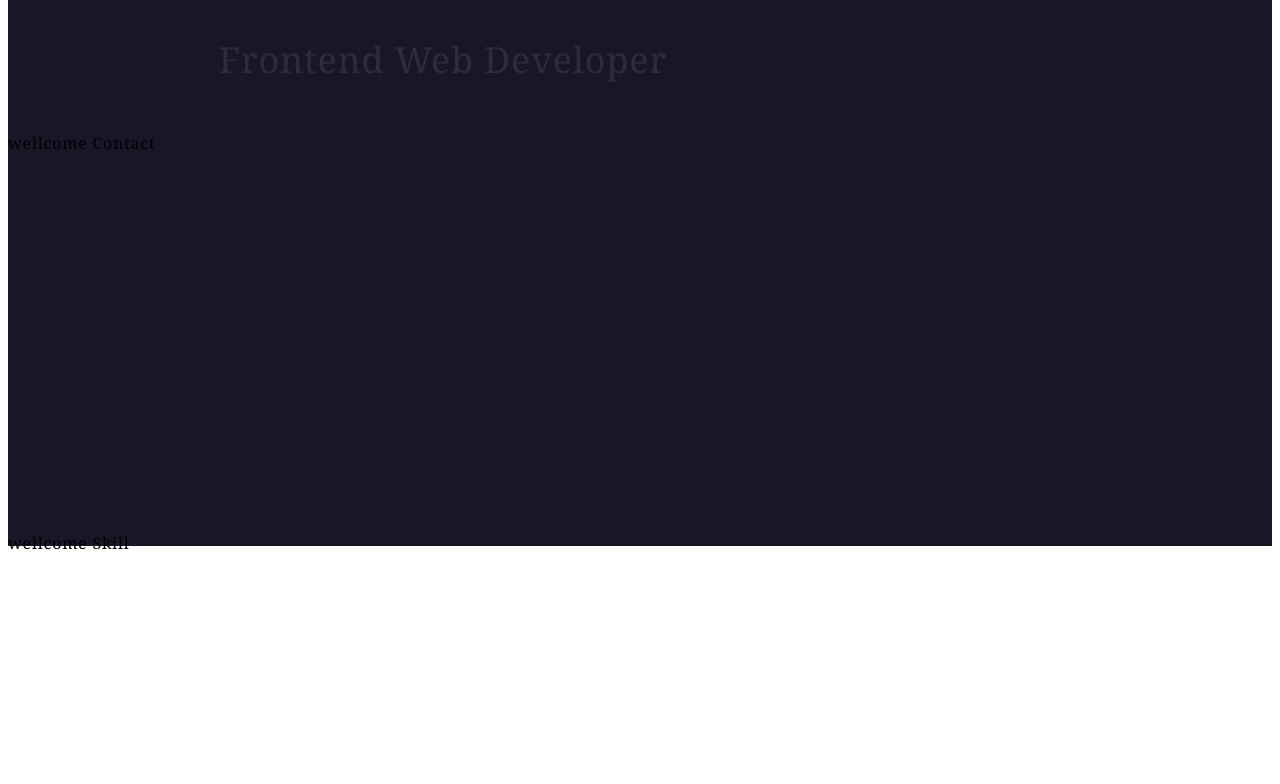
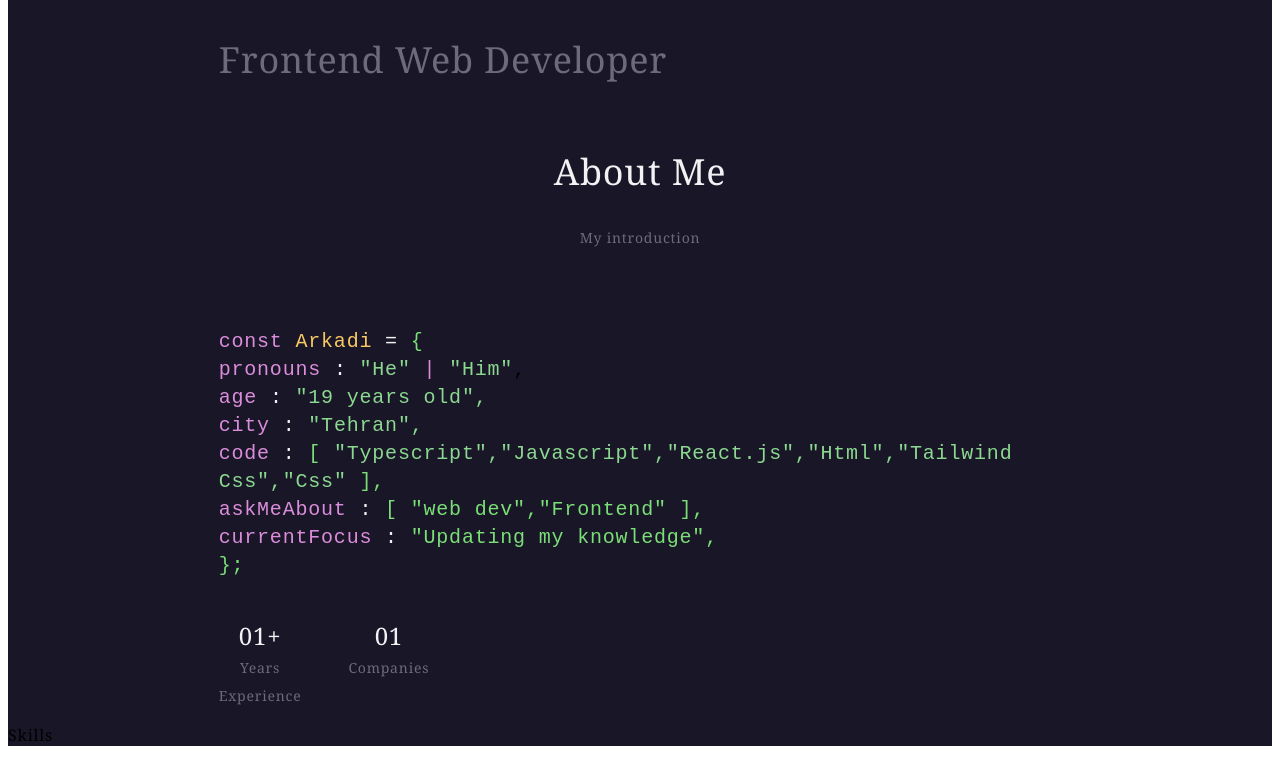
Before and after one commit to ArkadiNazarian/portfolio, a React (Create React App) app: page / in a window 1280 px wide. Shown: the part 262-1046 px from the top of the page. After the commit the page ends 1008 px from the top, so only its background shows below. Built offline with nearby package versions, Linux system fonts and the light colour scheme.

Commit message:
arkadi about added

```diff
--- /dev/null
+++ b/src/About/about.tsx
@@ -0,0 +1,39 @@
+export const About = () => {
+    return (
+        <div>
+            <div className="tw-text-center ">
+                <p className="tw-text-4xl tw-text-secondary">About Me</p>
+                <p className="tw-text-sm tw-text-third">My introduction</p>
+            </div>
+            <div className="tw-mt-20 tw-text-xl tw-grid tw-grid-cols-6">
+                <code className="tw-col-start-2 tw-col-span-4">
+                    <span className="tw-text-code">const </span><span className="tw-text-name"> Arkadi </span><span className="tw-text-secondary"> = </span><span className="tw-text-curlybrackets"> &#123;</span>
+                    <br />
+                    <span className="tw-text-code"> pronouns </span><span className="tw-text-secondary"> : </span><span className="tw-text-property">"He"</span>  <span className="tw-text-code"> | </span> <span className="tw-text-property">"Him"</span>,
+                    <br />
+                    <span className="tw-text-code"> age </span> <span className="tw-text-secondary"> : </span> <span className="tw-text-property">"19 years old",</span>
+                    <br />
+                    <span className="tw-text-code"> city </span> <span className="tw-text-secondary"> : </span> <span className="tw-text-property">"Tehran",</span>
+                    <br />
+                    <span className="tw-text-code"> code </span><span className="tw-text-secondary"> : </span> <span className="tw-text-curlybrackets"> [ </span><span className="tw-text-property">"Typescript",</span><span className="tw-text-property">"Javascript",</span><span className="tw-text-property">"React.js",</span><span className="tw-text-property">"Html",</span><span className="tw-text-property">"Tailwind Css",</span><span className="tw-text-property">"Css"</span> <span className="tw-text-curlybrackets"> ],</span>
+                    <br />
+                    <span className="tw-text-code"> askMeAbout </span> <span className="tw-text-secondary"> : </span> <span className="tw-text-curlybrackets">  [ </span> <span className="tw-text-curlybrackets">"web dev",</span><span className="tw-text-curlybrackets">"Frontend"</span><span className="tw-text-curlybrackets"> ],</span>
+                    <br />
+                    <span className="tw-text-code"> currentFocus </span> <span className="tw-text-secondary"> : </span> <span className="tw-text-curlybrackets">"Updating my knowledge",</span>
+                    <br />
+                    <span className="tw-text-curlybrackets">&#125;;</span>
+                </code>
+                <div className="tw-col-start-2 tw-mt-10 tw-flex tw-justify-between tw-text-center">
+                    <div>
+                        <span className="tw-text-secondary tw-text-2xl">01+</span><br />
+                        <span className="tw-text-third tw-text-sm">Years <br />Experience</span>
+                    </div>
+                    <div>
+                        <span className="tw-text-secondary tw-text-2xl">01</span><br />
+                        <span className="tw-text-third tw-text-sm">Companies</span>
+                    </div>
+                </div>
+            </div>
+        </div>
+    )
+}
--- a/src/App.tsx
+++ b/src/App.tsx
@@ -1,27 +1,29 @@
 import { Link } from 'react-scroll';
+import { About } from './About/about';
+import { Arkadi } from './Arkadi/arkadi';
+import { Skills } from './Skills/skills';
 
-import { Arkadi } from './Arkadi/arkadi';
 export function App() {
   return (
     <div className="tw-h-screen tw-bg-background tw-font-serif tw-tracking-wider">
       <div className="tw-flex tw-text-secondary tw-justify-center">
-        <Link className=" tw-m-4 hover:tw-text-primary" to="Arkadi" smooth={true} duration={1000}>Arkadi</Link>
-        <Link className=" tw-m-4 hover:tw-text-primary" to="Arkadi" smooth={true} duration={1000}>Home</Link>
-        <Link className=" tw-m-4 hover:tw-text-primary" to="home" smooth={true} duration={1000}>About</Link>
-        <Link className=" tw-m-4 hover:tw-text-primary" to="about" smooth={true} duration={1000}>Skill</Link>
-        <Link className=" tw-m-4 hover:tw-text-primary" to="skills" smooth={true} duration={1000}>Education</Link>
-        <Link className=" tw-m-4 hover:tw-text-primary" to="services" smooth={true} duration={1000}>Skill</Link>
-        <Link className=" tw-m-4 hover:tw-text-primary" to="Skill" smooth={true} duration={1000}>Skill</Link>
+        <Link className="tw-cursor-pointer tw-m-4 hover:tw-text-primary" to="Arkadi" smooth={true} duration={1000}>Arkadi</Link>
+        <Link className="tw-cursor-pointer tw-m-4 hover:tw-text-primary" to="Arkadi" smooth={true} duration={1000}>Home</Link>
+        <Link className="tw-cursor-pointer tw-m-4 hover:tw-text-primary" to="about" smooth={true} duration={1000}>About</Link>
+        <Link className="tw-cursor-pointer tw-m-4 hover:tw-text-primary" to="skills" smooth={true} duration={1000}>Skill</Link>
+        <Link className="tw-cursor-pointer tw-m-4 hover:tw-text-primary" to="skills" smooth={true} duration={1000}>Education</Link>
+        <Link className="tw-cursor-pointer tw-m-4 hover:tw-text-primary" to="services" smooth={true} duration={1000}>Skill</Link>
+        <Link className="tw-cursor-pointer tw-m-4 hover:tw-text-primary" to="Skill" smooth={true} duration={1000}>Skill</Link>
       </div>
-      <div>
+      <div className='tw-bg-background'>
         <section id='Arkadi'>
           <Arkadi />
         </section>
-        <section id='Contact' className='tw-h-96'>
-          <p>wellcome Contact</p>
+        <section id='about' >
+          <About/>
         </section>
-        <section id='Skill' className='tw-h-96'>
-          <p>wellcome Skill</p>
+        <section id='skills'>
+          <Skills/>
         </section>
       </div>
     </div>
--- a/src/Arkadi/arkadi.tsx
+++ b/src/Arkadi/arkadi.tsx
@@ -1,10 +1,10 @@
 import { AiOutlineLinkedin, AiFillGithub } from 'react-icons/ai';
 export const Arkadi = () => {
     return (
-        <div className='tw-grid tw-grid-cols-6 tw-opacity-25'>
+        <div className='tw-grid tw-grid-cols-6'>
             <div className='tw-text-2xl tw-flex tw-flex-col tw-mt-20 tw-ml-16'>
-                <a className='tw-mb-3 tw-text-primary ' href='https://github.com/ArkadiNazarian' target="_blank"><AiFillGithub /></a>
-                <a className='tw-text-primary ' href='https://www.linkedin.com/in/arkadi-nazarian-ab17b2231/' target="_blank" ><AiOutlineLinkedin /></a>
+                <a className='tw-cursor-pointer tw-mb-3 tw-text-primary ' href='https://github.com/ArkadiNazarian' target="_blank"><AiFillGithub /></a>
+                <a className='tw-cursor-pointer tw-text-primary ' href='https://www.linkedin.com/in/arkadi-nazarian-ab17b2231/' target="_blank" ><AiOutlineLinkedin /></a>
             </div>
             <div className="tw-col-start-2 tw-col-span-4">
                 <p className='tw-text-5xl tw-text-secondary'>Hi,<br />I'm Arkadi;<br/>Welcome to my page</p>
--- /dev/null
+++ b/src/Skills/skills.tsx
@@ -0,0 +1,5 @@
+export const Skills = () => {
+    return (
+        <p>Skills</p>
+    )
+}
--- a/tailwind.config.js
+++ b/tailwind.config.js
@@ -8,7 +8,11 @@ module.exports = {
       'primary':"#9382E8",
       'secondary':"#F2F1F3",
       'background':"#191627",
-      'third':"#6D6A7C"
+      'third':"#6D6A7C",
+      'code':"#db8ddb",
+      'name':"#fac863",
+      'curlybrackets':"#7adf76",
+      'property':"#8bd890"
     },
     extend: {},
   },
```
Also changed, not shown: src/About/Untitled.png (added).
